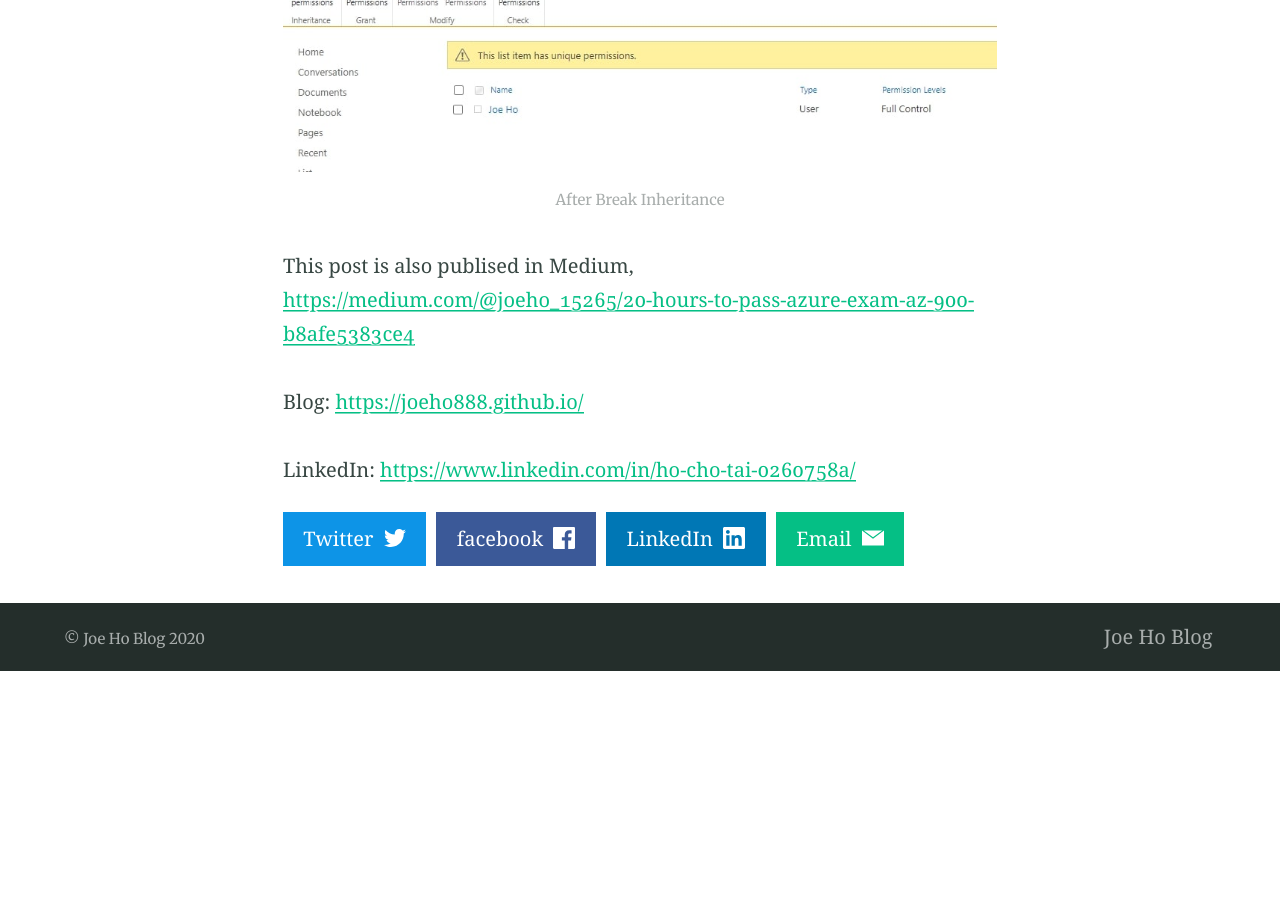
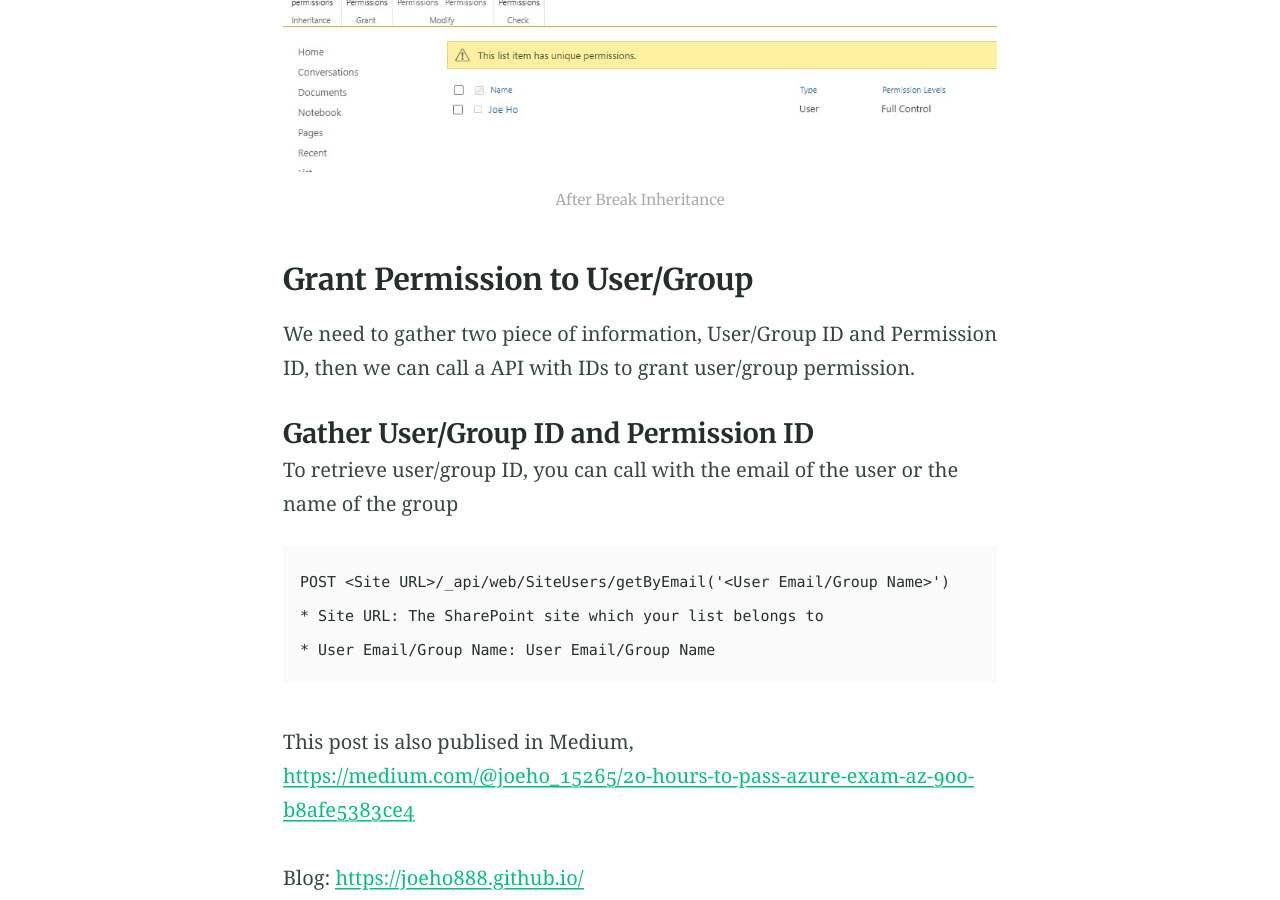
Before and after one commit to JoeHO888/JoeHo888.github.io, a Jekyll site: the page built from _posts/2020-06-10-Change-SharePoint-Online-List-Item-Permission-With-SharePoint-API.md, in a window 1280 px wide and 900 px high, scrolled down 2935 px. Built offline with Jekyll 4.4.1, drawn with Linux system fonts in a browser that asks for light colours; our own code applies the rules of GitHub Pages for plain Markdown files; comment, search, counter and statistics services are not loaded; before the commit the page ends 3606 px from its top, so only the background shows below that.

Commit message:
Initialize Grant Permission to User/Group in Change SharePoint Online List Item Permission With SharePoint API Post

````diff
--- a/_posts/2020-06-10-Change-SharePoint-Online-List-Item-Permission-With-SharePoint-API.md
+++ b/_posts/2020-06-10-Change-SharePoint-Online-List-Item-Permission-With-SharePoint-API.md
@@ -50,6 +50,17 @@ POST <Site URL>/_api/web/lists/getByTitle('<List Name>')/items(<Item ID>)/breakr
 
 {% include figure.html image="/images/2020-06-10-Change-SharePoint-Online-List-Item-Permission-With-SharePoint-API/after-break-inheritance.jpg" caption="After Break Inheritance" %}
 
+### Grant Permission to User/Group
+We need to gather two piece of information, User/Group ID and Permission ID, then we can call a API with IDs to grant user/group permission.
+
+#### Gather User/Group ID and Permission ID
+To retrieve user/group ID, you can call with the email of the user or the name of the group
+
+```
+POST <Site URL>/_api/web/SiteUsers/getByEmail('<User Email/Group Name>')
+* Site URL: The SharePoint site which your list belongs to
+* User Email/Group Name: User Email/Group Name
+```
 
 This post is also publised in Medium, [https://medium.com/@joeho_15265/20-hours-to-pass-azure-exam-az-900-b8afe5383ce4](https://medium.com/@joeho_15265/20-hours-to-pass-azure-exam-az-900-b8afe5383ce4)
 
````
